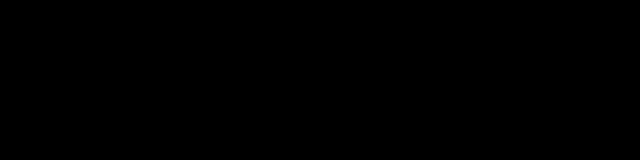
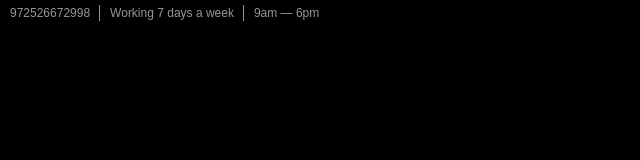
Before and after one commit to ilanabatavraam/porten, a plain HTML site: page index.html in a window 1280 px wide. Shown: the whole page, without its empty margins (0-640 px from the left). Drawn offline with Linux system fonts and the light colour scheme.

Commit message:
workhours

```diff
--- a/blocks/body.css
+++ b/blocks/body.css
@@ -3,4 +3,15 @@
     font-family: 'PT Sans', 'Arial', sans-serif;
     background: #000000;
     color: #ffffff;
+    min-width: 320px;
 }
+
+.body__link {
+    color: inherit;
+    text-decoration: none;
+    transition: 0.3s;
+}
+
+.body__link:hover {
+    opacity: 0.8;
+}
--- /dev/null
+++ b/blocks/workhours.css
@@ -0,0 +1,34 @@
+.workhours {
+    margin: 0;
+    padding: 5px 0;
+    list-style: none;
+    font-size: 12px;
+    line-height: 16px;
+    color: #969696;
+    display: flex;
+    align-items: baseline;
+    flex-direction: row;
+    justify-content: flex-start;
+    flex-wrap: wrap;
+}
+
+.workhours__item {
+    white-space: nowrap;
+    padding: 0 10px;
+}
+
+.workhours__item:not(:last-child) {
+    position: relative;
+}
+
+.workhours__item:not(:last-child)::before {
+    content: '';
+    display: block;
+    position: absolute;
+    top: 0;
+    bottom: 0;
+    right: 0;
+    height: 100%;
+    width: 1px;
+    background-color: #969696;
+}
--- a/index.html
+++ b/index.html
@@ -11,7 +11,11 @@
 	<link rel="stylesheet" href="./pages/index.css">
     </head>
     <body class="body">
-
-        <script></script>
+        <header class="header">
+            <div class="header__work-info"></div>
+        </header>
+        <main class="main"></main>
+        <footer class="footer"></footer>
+        <script type="module" src="./scripts/main.js"></script>
     </body>
 </html>
--- a/pages/index.css
+++ b/pages/index.css
@@ -1 +1,2 @@
 @import url('../blocks/body.css');
+@import url('../blocks/workhours.css');
--- /dev/null
+++ b/scripts/components/components.js
@@ -0,0 +1,2 @@
+const workSchedule = [972526672998, 'Working 7 days a week','9am — 6pm'];
+export default workSchedule
--- /dev/null
+++ b/scripts/components/worktime.js
@@ -0,0 +1,29 @@
+export class worktime {
+    // creating UL with worktime
+    constructor(arr) {
+        this.arr = arr;
+        this.elem = this.render;
+    }
+    get render() {
+        this.elem = document.createElement('ul');
+        this.elem.classList.add('workhours');
+
+        this.arr.forEach((item) => {
+            let li = document.createElement('li');
+            li.classList.add('workhours__item');
+            if (typeof item === `number`) {
+                let link = document.createElement('a');
+                link.classList.add('body__link')
+                link.href = item;
+                link.textContent = item;
+                console.log(link);
+                li.append(link);
+                this.elem.append(li);
+            } else {
+                li.textContent = item
+                this.elem.append(li);
+            }
+        });
+        return this.elem
+    }
+}
--- /dev/null
+++ b/scripts/main.js
@@ -0,0 +1,6 @@
+import workSchedule from './components/components.js';
+import {worktime} from './components/worktime.js';
+
+const headerTopline = document.querySelector('.header__work-info');
+const workList = new worktime(workSchedule);
+headerTopline.append(workList.elem);
```
